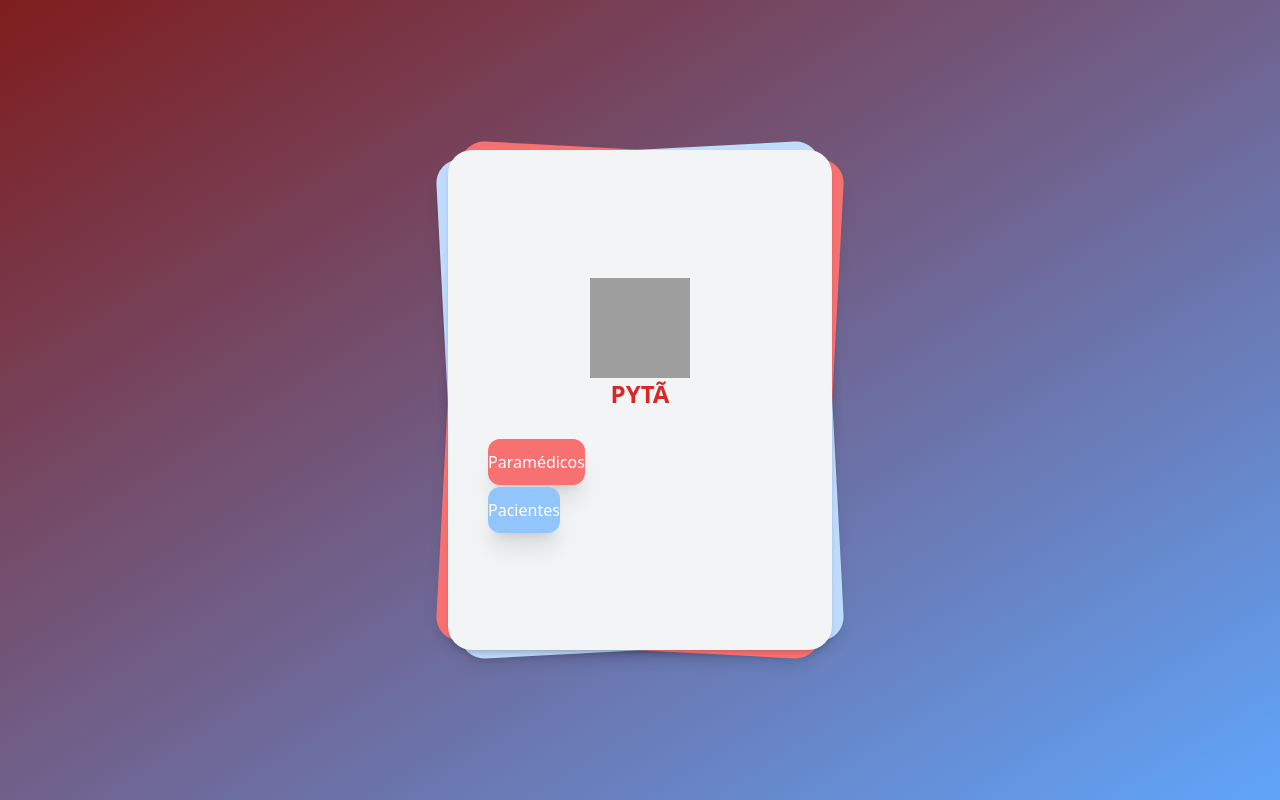
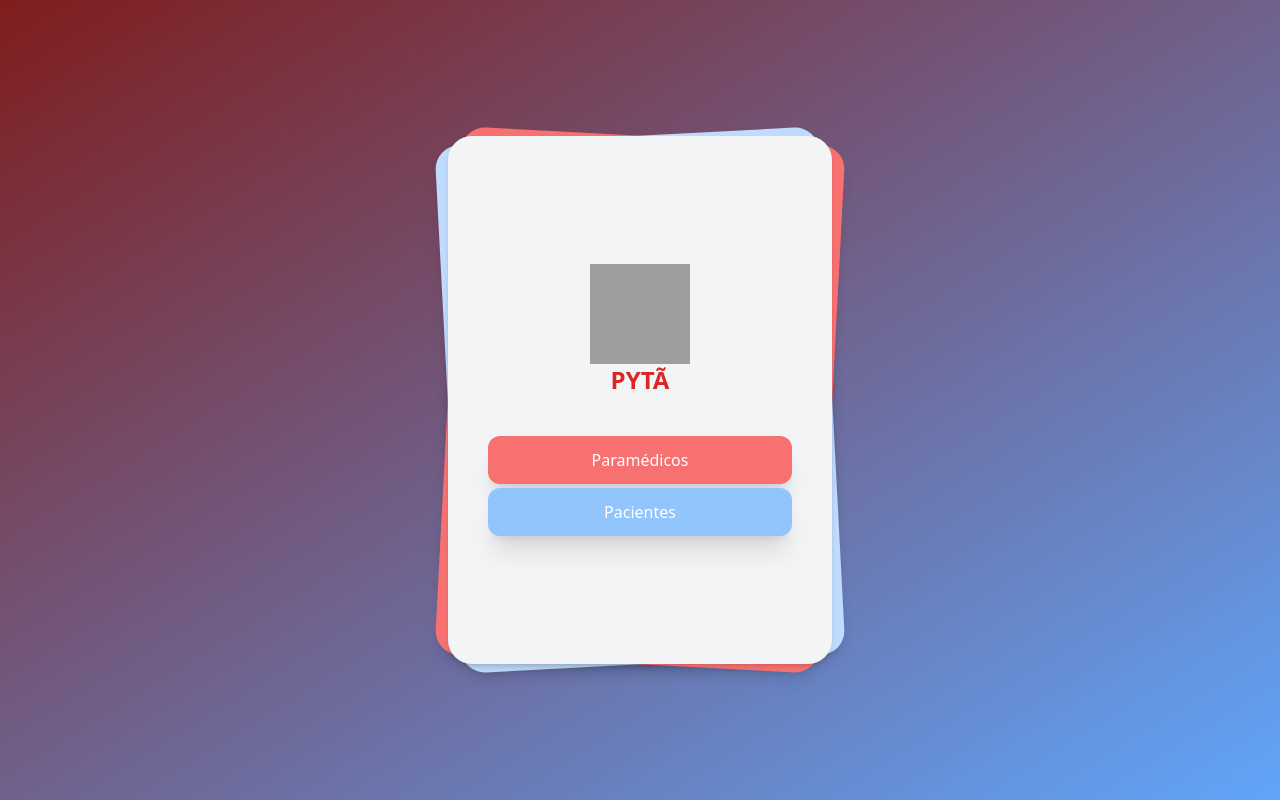
Before and after one commit to Kuroashi1995/pyta, a Flask app: page / in a window 1280 px wide. Run offline with Flask 2, Linux system fonts and the light colour scheme; some libraries are stand-ins or nearby versions; grey boxes are pictures that could not be loaded.

Commit message:
se agregaron estilos a los nuevos botones index

```diff
--- a/templates/index.html
+++ b/templates/index.html
@@ -23,24 +23,24 @@
                     <br> </br>
                     <img class="h-[100px] w-[100px] mx-auto mb-0"  src="https://cdn-icons-png.flaticon.com/512/1976/1976784.png" alt="google Logo" />
 
-                    <label class="block mt-0 text-2xl text-red-600 text-center font-semibold">
+                    <label class="block mt-0 text-2xl text-red-600 text-center font-bold">
                         PYTÃ
                     </label>
 
                     <form method="#" action="#" class="mt-10">
 
 
-                        <div class="mt-7">
+                        <div class="mt-7 flex flex-col text-center gap-1">
                             <a class="bg-red-400 w-full py-3 rounded-xl text-white shadow-xl hover:shadow-inner focus:outline-none transition duration-500 ease-in-out  transform hover:-translate-x hover:scale-105">
                                 Paramédicos
                             </a>
-                            <br> </br>
+
                             <a class="bg-blue-300 w-full py-3 rounded-xl text-white shadow-xl hover:shadow-inner focus:outline-none transition duration-500 ease-in-out  transform hover:-translate-x hover:scale-105">
                                 Pacientes
                             </a>
                         </div>
+
                         <br> </br>
-
 
                     </form>
                 </div>
```
